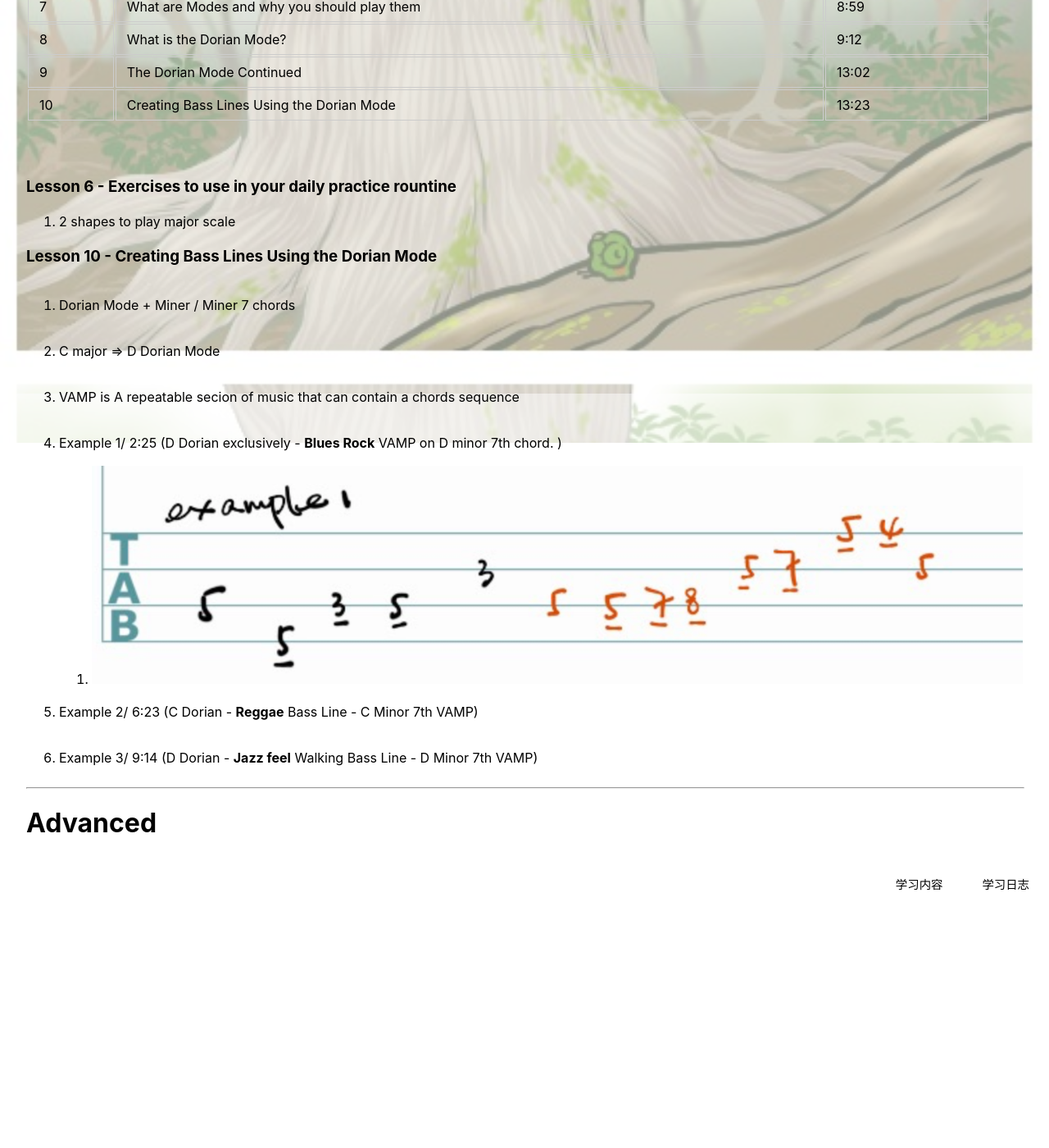
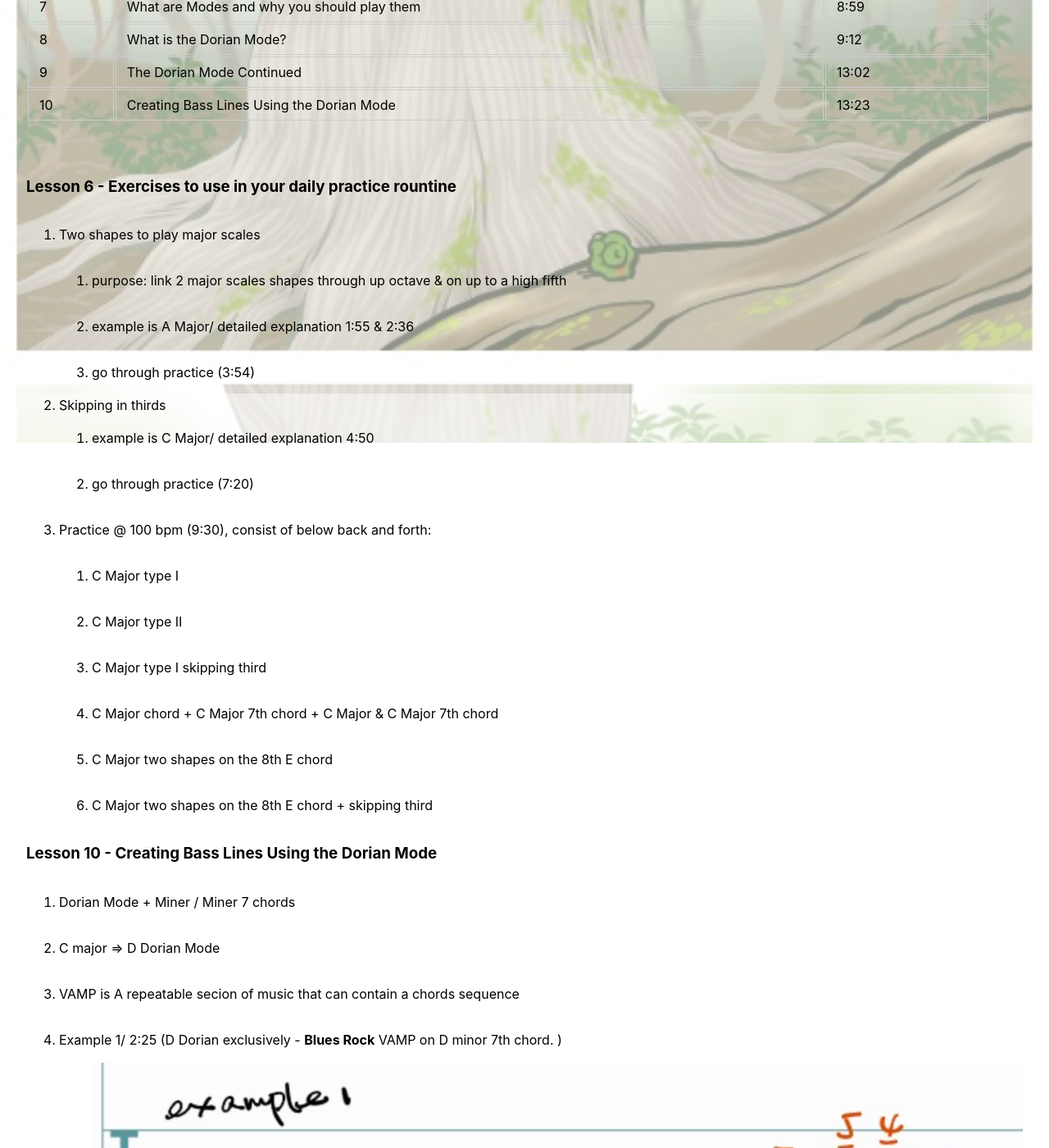
Before and after one commit to shunw/shunw.github.io, a Jekyll site: the page built from bass.md, in a window 1280 px wide and 1400 px high, scrolled down 448 px. Shown: the whole window at 82% size. Built offline with Jekyll 4.4.1, drawn with Linux system fonts in a browser that asks for light colours; before the commit the page ends 1562 px from its top, so only the background shows below that.

Commit message:
update the lesson 6 bass

```diff
--- a/bass.md
+++ b/bass.md
@@ -20,7 +20,32 @@ title: 贝斯笔记
 
 ### Lesson 6 - Exercises to use in your daily practice rountine
 
-- 2 shapes to play major scale
+- Two shapes to play major scales
+
+    - purpose: link 2 major scales shapes through up octave & on up to a high fifth
+
+    - example is A Major/ detailed explanation 1:55 & 2:36
+
+    - go through practice (3:54)
+
+- Skipping in thirds
+    - example is C Major/ detailed explanation 4:50
+
+    - go through practice (7:20)
+
+- Practice @ 100 bpm (9:30), consist of below back and forth:
+
+    - C Major type I
+
+    - C Major type II
+
+    - C Major type I skipping third
+
+    - C Major chord + C Major 7th chord + C Major & C Major 7th chord
+
+    - C Major two shapes on the 8th E chord
+
+    - C Major two shapes on the 8th E chord + skipping third
 
 ### Lesson 10 - Creating Bass Lines Using the Dorian Mode
 
```
Also changed, not shown: READ_ME.md (+8 -0 lines).
